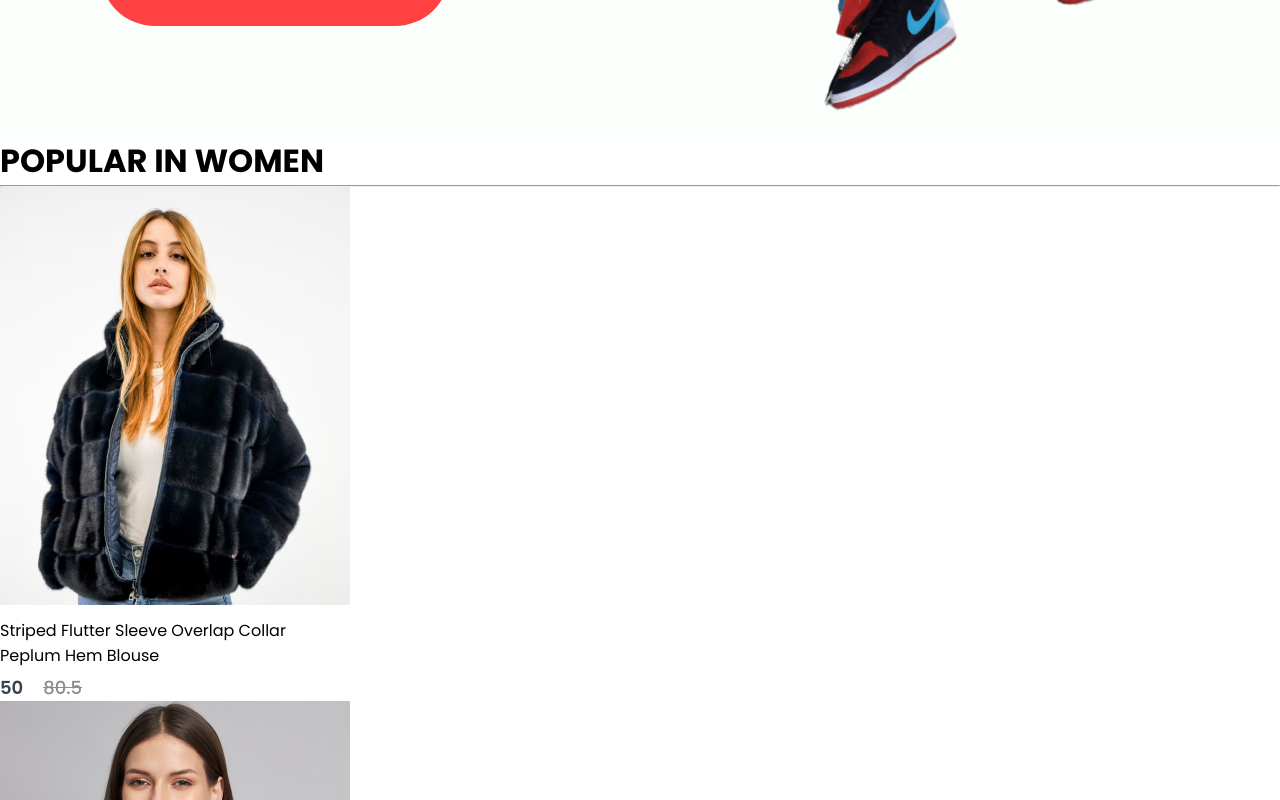
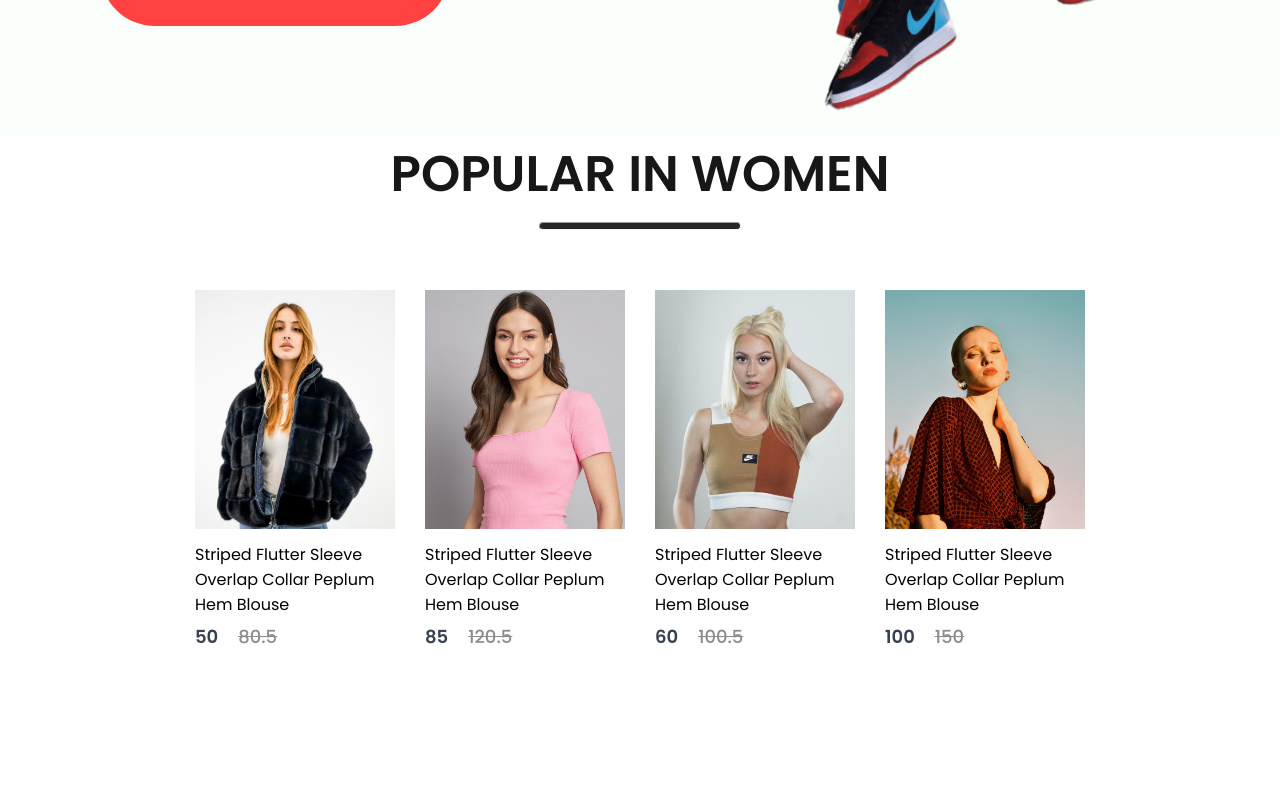
Before and after one commit to Mahmoud-Shoura/full-e-commerce, a React (Create React App) app: page / in a window 1280 px wide. Shown: the part 760-1560 px from the top of the page. Built offline with nearby package versions, Linux system fonts and the light colour scheme.

Commit message:
control size popular section

```diff
--- a/src/Components/item/item.css
+++ b/src/Components/item/item.css
@@ -1,5 +1,5 @@
 .item {
-    width: 350px;
+    width: 200px;
 }
 
 .item p {
@@ -28,3 +28,7 @@
     transform: scale(1.05);
     transition: 0.6s;
 }
+
+.item img {
+    width: 100%;
+}
--- a/src/Components/popular/popular.css
+++ b/src/Components/popular/popular.css
@@ -0,0 +1,26 @@
+.popular {
+    display: flex;
+    flex-direction: column;
+    align-items: center;
+    gap: 10px;
+    height: 90vh;
+}
+
+.popular h1 {
+    color: #171717;
+    font-size: 50px;
+    font-weight: 600;
+}
+
+.popular hr {
+    width: 200px;
+    height: 6px;
+    border-radius: 10px;
+    background: #252525;
+}
+
+.popular-item {
+    margin-top: 50px;
+    display: flex;
+    gap: 30px;
+}
```
